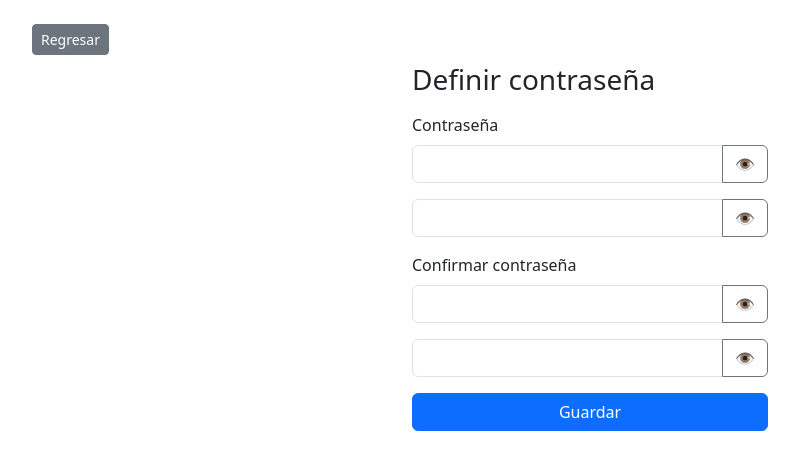
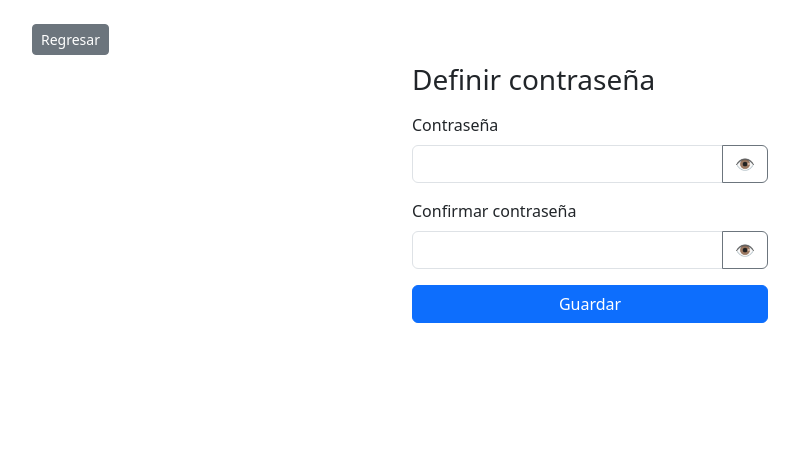
Before and after one commit to arm3nta/folios, a Flask app: page /set-password in a window 1280 px wide. Shown: the part 56-526 px from the top of the page, without its empty margins (50-849 px from the left). Run offline with Flask 3, Linux system fonts and the light colour scheme; a user stored in the database is signed in; data comes from the database, SQL or seed files in the repository.

Commit message:
Refactor set_password.html for cleaner structure

```diff
--- a/templates/set_password.html
+++ b/templates/set_password.html
@@ -14,28 +14,13 @@
           </button>
         </div>
 
-        <div class="input-group mt-3">
-          <input id="password2" name="password2" type="password" class="form-control" required>
-          <button class="btn btn-outline-secondary" type="button" onclick="togglePassword('password2')">
-            👁
-          </button>
-        </div>
-
       </div>
       <div class="mb-3">
         <label class="form-label">Confirmar contraseña</label>
 
-
         <div class="input-group">
           <input id="password1" name="password" type="password" class="form-control" required>
           <button class="btn btn-outline-secondary" type="button" onclick="togglePassword('password1')">
-            👁
-          </button>
-        </div>
-
-        <div class="input-group mt-3">
-          <input id="password2" name="password2" type="password" class="form-control" required>
-          <button class="btn btn-outline-secondary" type="button" onclick="togglePassword('password2')">
             👁
           </button>
         </div>
```
